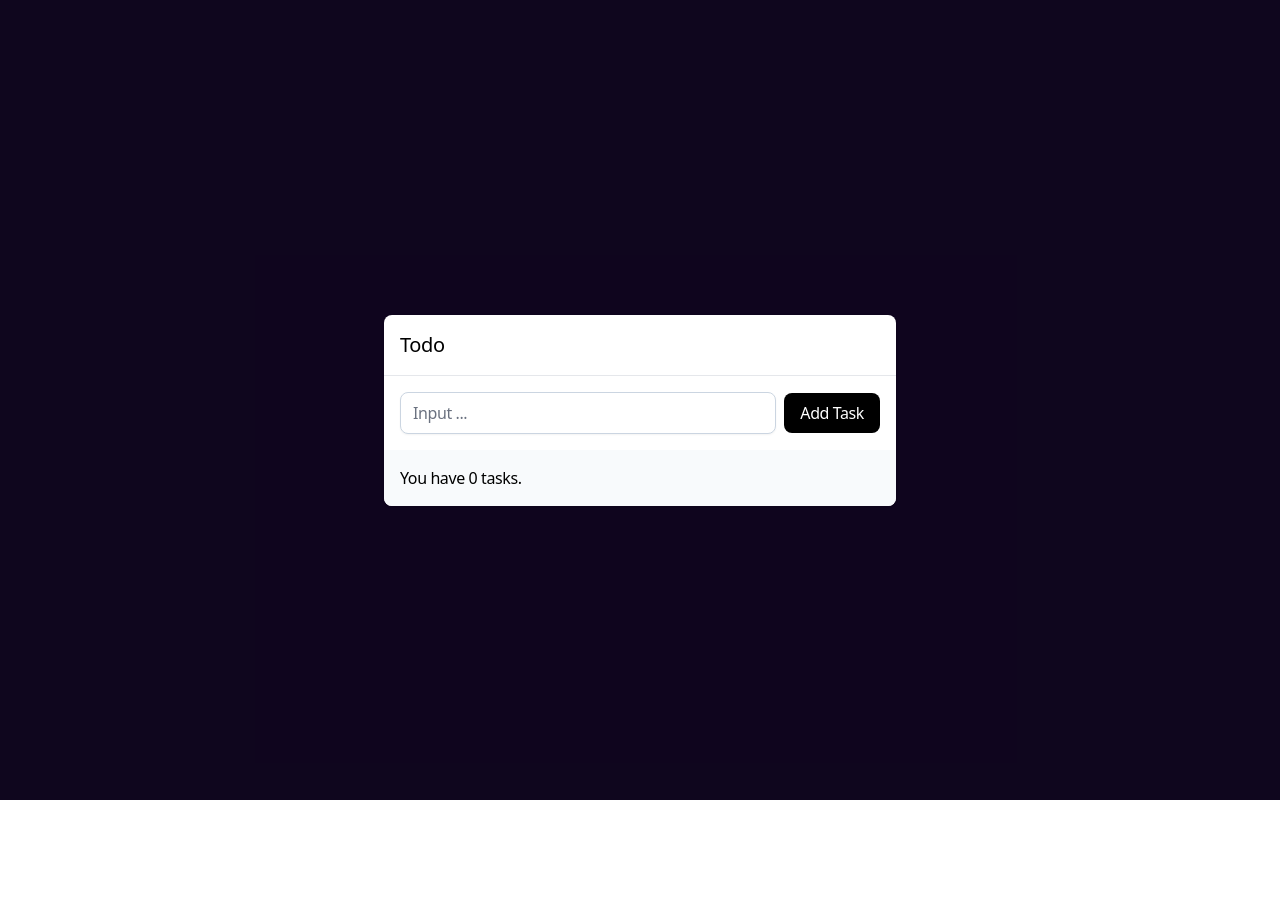
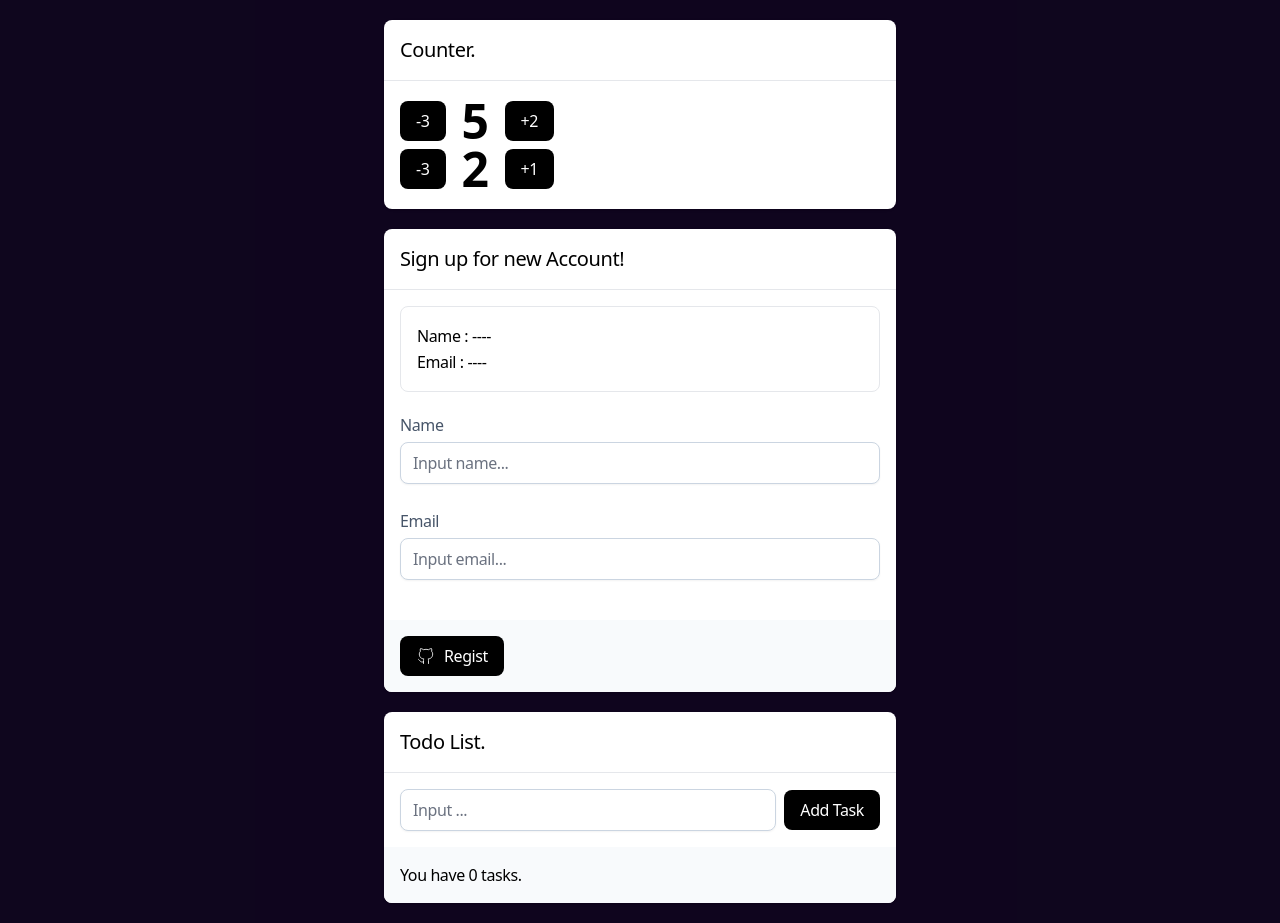
Before and after one commit to elfanhari/parsinta-react, a React (Vite) app: page / in a window 1280 px wide. Before the commit the page ends 800 px from the top, so only its background shows below. Built offline with nearby package versions, Linux system fonts and the light colour scheme.

Commit message:
modified ui

```diff
--- a/src/App.jsx
+++ b/src/App.jsx
@@ -35,12 +35,19 @@ function App() {
   return (
     <PlaceContentCenter>
       {/* Program Operasi Hitung */}
-      {/* <div className="mt-5"></div>
-      {/* <Counter nilaiAwal={5} minDef={3} plusDef={2} />
-      <Counter nilaiAwal={2} minDef={3} /> */}
+      <div className="mt-5"></div>
+      <Card>
+        <Card.Title>
+          Counter.
+        </Card.Title>
+        <Card.Body>
+          <Counter nilaiAwal={5} minDef={3} plusDef={2} />
+          <Counter nilaiAwal={2} minDef={3} />
+        </Card.Body>
+      </Card>
 
       {/* Program Formulir */}
-      {/* <div className="mt-5"></div>
+      <div className="mt-5"></div>
       <Card>
         <form action="" onSubmit={submit}>
         <Card.Title>Sign up for new Account!</Card.Title>
@@ -65,13 +72,11 @@ function App() {
           </Button>
         </Card.Footer>
         </form>
-      </Card> */}
+      </Card>
 
       {/* Program Todo */}
       <div className="my-5"></div>
       <Todo></Todo>
-
-
 
     </PlaceContentCenter>
   );
--- a/src/components/Card.jsx
+++ b/src/components/Card.jsx
@@ -1,5 +1,5 @@
 function Card({ children }) {
-  return <div className='shadow rounded-lg overflow-hidden bg-white text-black'>{children}</div>;
+  return <div className='shadow rounded-lg overflow-hidden bg-white text-black mb-5'>{children}</div>;
 }
 
 function Title({ children }) {
--- a/src/components/Counter.jsx
+++ b/src/components/Counter.jsx
@@ -23,7 +23,7 @@ export default function Counter(props) {
   }
 
   return (
-    <div className='mt-5 flex items-center gap-2'>
+    <div className=' flex items-center gap-2'>
       <Button
         onClick={() => {
           // kurang(minDef)
--- a/src/components/Todo.jsx
+++ b/src/components/Todo.jsx
@@ -61,7 +61,7 @@ export default function Todo(){
   return (
     <Card>
       <Card.Title>
-        Todo
+        Todo List.
       </Card.Title>
       <Card.Body>
         <form method="POST" onSubmit={handleAddOrUpdateTask}>
```
